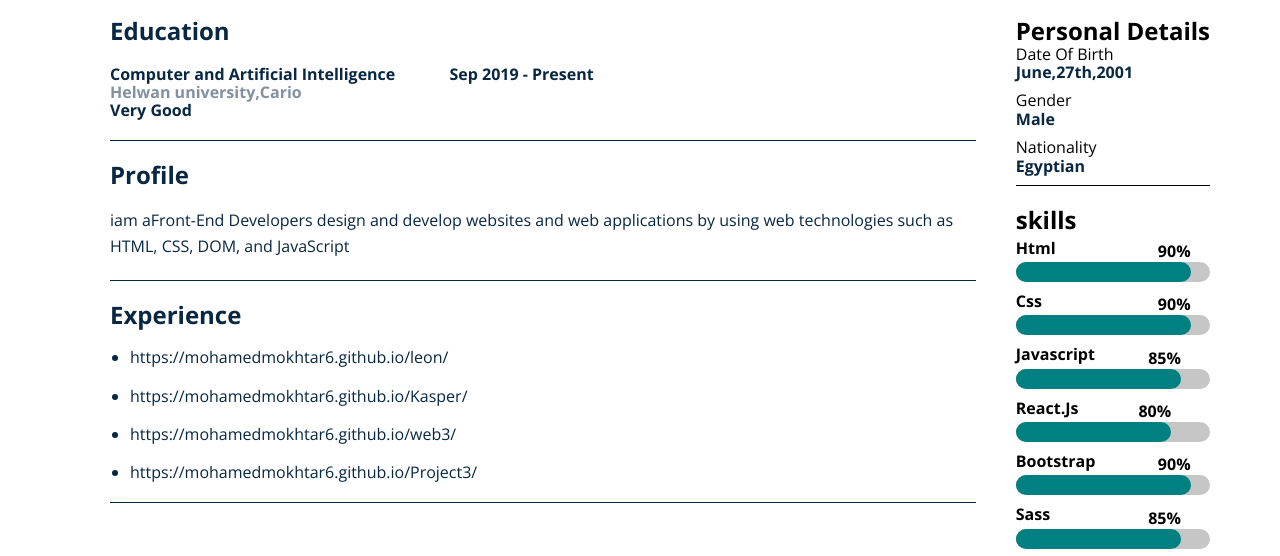
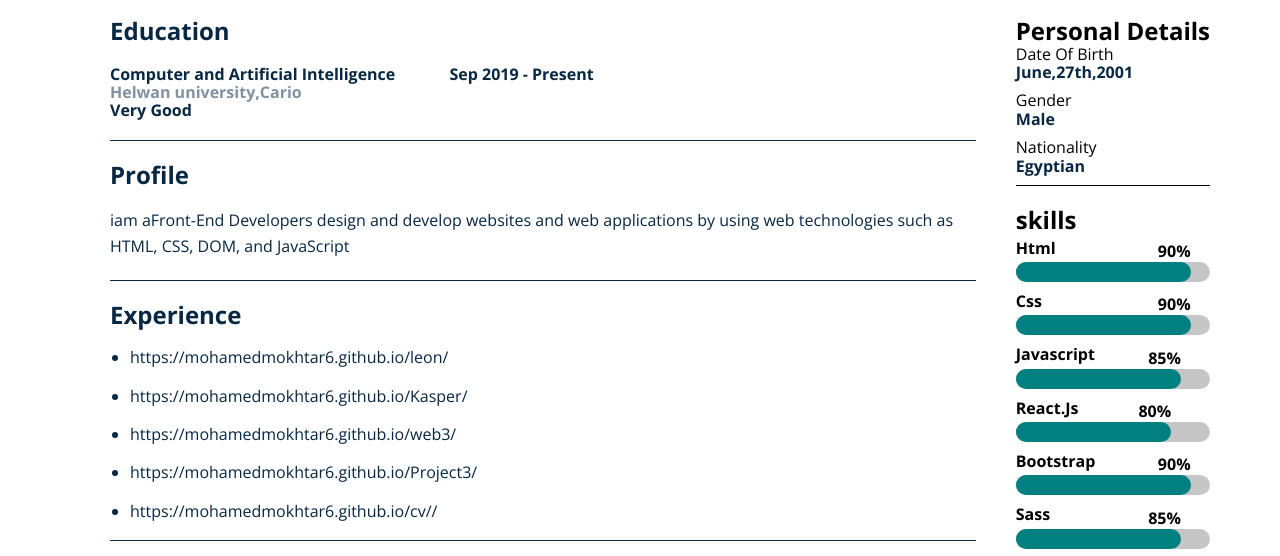
Before and after one commit to MohamedMokhtar6/cv, a plain HTML site: page index.html in a window 1280 px wide. Shown: the part 223-779 px from the top of the page. Drawn offline with nearby package versions, Linux system fonts and the light colour scheme.

Commit message:
Update index.html

```diff
--- a/index.html
+++ b/index.html
@@ -48,6 +48,7 @@
                         <li><a href="https://mohamedmokhtar6.github.io/Kasper/">https://mohamedmokhtar6.github.io/Kasper/</a></li>
                         <li><a href="https://mohamedmokhtar6.github.io/web3/">https://mohamedmokhtar6.github.io/web3/</a></li>
                         <li><a href="https://mohamedmokhtar6.github.io/Project3/">https://mohamedmokhtar6.github.io/Project3/</a></li>
+                        <li><a href="https://mohamedmokhtar6.github.io/cv/">https://mohamedmokhtar6.github.io/cv//</a></li>
                     </ul>
 
                 </div>
```
